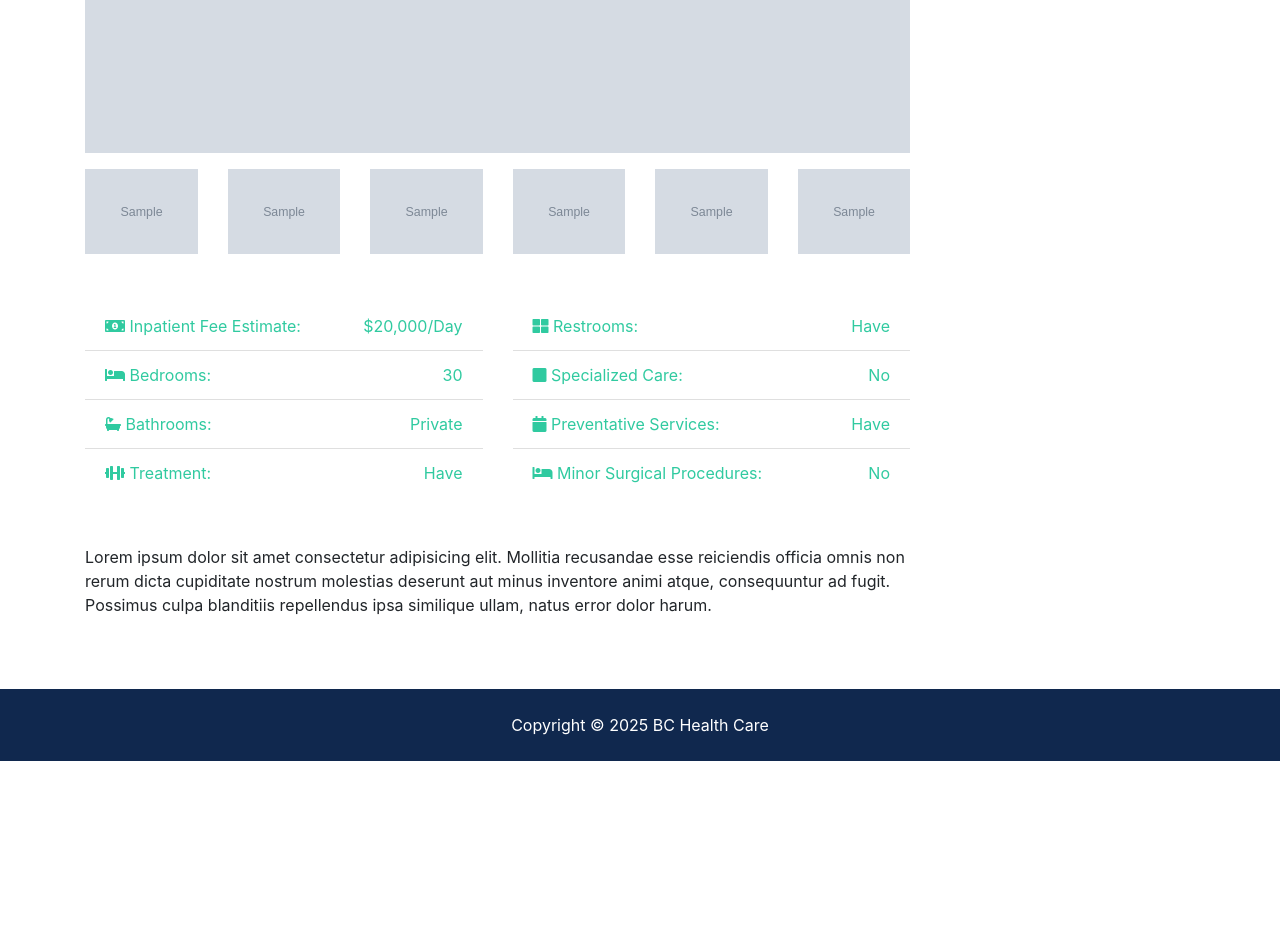
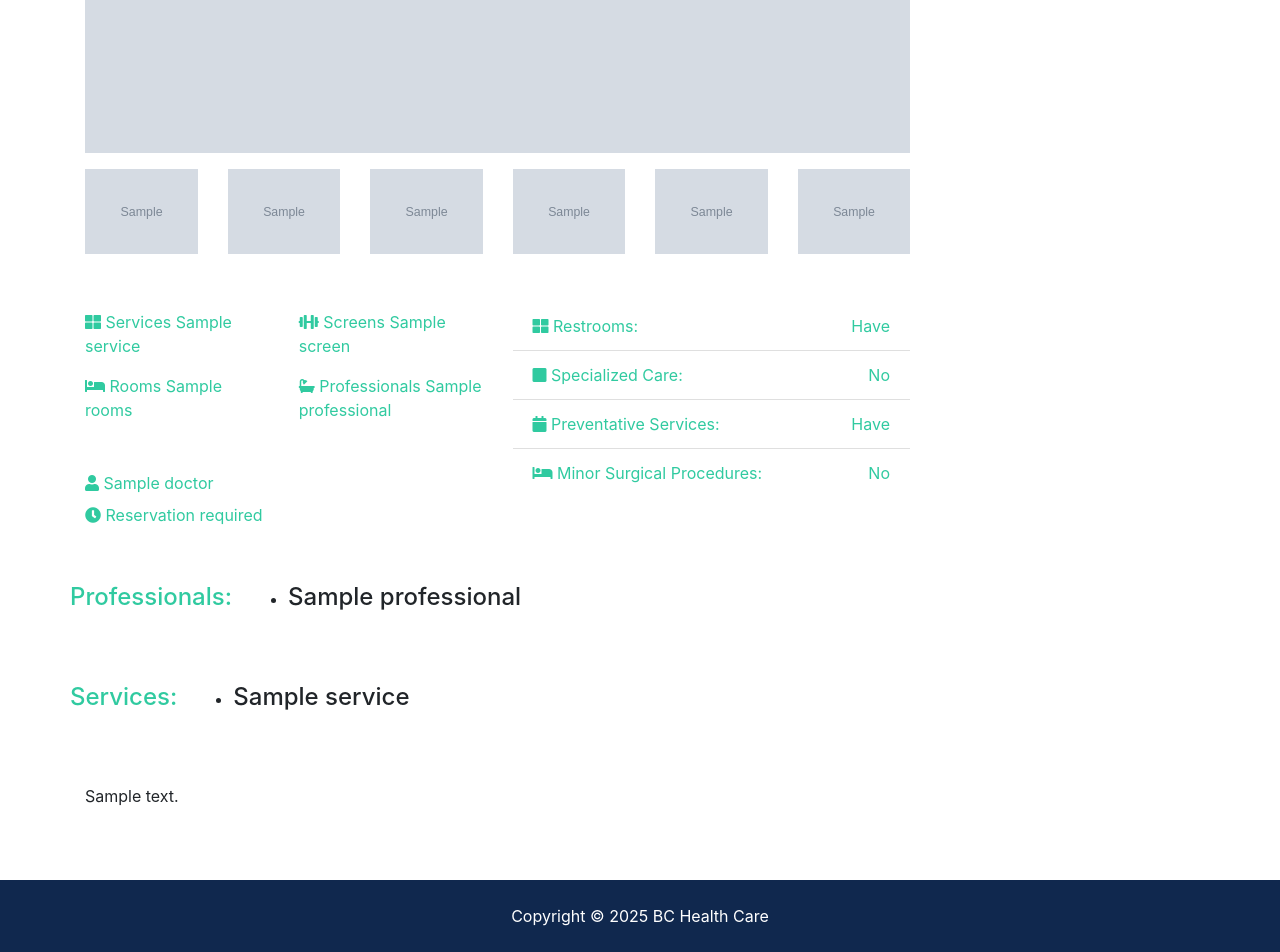
Before and after one commit to christinawkhau/ERB7F, a Django app: template templates/listings/listing.html in a window 1280 px wide. Shown: the part 1013-1965 px from the top of the page. Before the commit the page ends 1774 px from the top, so only its background shows below. Run offline with Django 5.2, Linux system fonts and the light colour scheme; the template is opened without the code that fills it: most values are stand-ins (such as "Sample title", 1, 10 or a date in 2020); grey boxes marked "Sample" are stand-in pictures; some libraries are stand-ins or nearby versions.

Commit message:
Step 19 : final fixed up of lising.html

```diff
--- a/config/settings.py
+++ b/config/settings.py
@@ -90,7 +90,7 @@ DATABASES = {
         'ENGINE': 'django.db.backends.postgresql',
         'NAME': 'clinic',
         'USER': 'postgres',
-        'PASSWORD': os.getenv("DB_PASSWORD"),
+        'PASSWORD': '1234',
         'HOST': 'localhost',
         'PORT': '5432'
     }
--- a/templates/listings/listing.html
+++ b/templates/listings/listing.html
@@ -159,23 +159,23 @@
             <div class="row mb-5 fields">
               <div class="col-md-6">
                 <ul class="list-group list-group-flush">
-                  <li class="list-group-item text-secondary">
-                    <i class="fas fa-money-bill-alt"></i> Inpatient Fee
-                    Estimate:
-                    <span class="float-right">$20,000/Day</span>
-                  </li>
-                  <li class="list-group-item text-secondary">
-                    <i class="fas fa-bed"></i> Bedrooms:
-                    <span class="float-right">30</span>
-                  </li>
-                  <li class="list-group-item text-secondary">
-                    <i class="fas fa-bath"></i> Bathrooms:
-                    <span class="float-right">Private</span>
-                  </li>
-                  <li class="list-group-item text-secondary">
-                    <i class="fas fa-dumbbell"></i> Treatment:
-                    <span class="float-right"> Have </span>
-                  </li>
+                  <div class="row py-2 text-secondary">
+                  <div class="col-6"><i class="fas fa-th-large"></i> Services {{listing.service}}</div>
+                  <div class="col-6"><i class="fas fa-dumbbell"></i> Screens {{listing.screen}}</div>
+                </div>
+                <div class="row py-2 text-secondary">
+                  <div class="col-6"><i class="fas fa-bed"></i> Rooms {{listing.rooms}}</div>
+                  <div class="col-6"><i class="fas fa-bath"></i> Professionals {{listing.professional}}</div>
+                </div>
+                <hr />
+                <div class="row py-2 text-secondary">
+                  <div class="col-12"><i class="fas fa-user"></i> {{listing.doctor.name}}</div>
+                </div>
+                <div class="row text-secondary pb-2">
+                  <div class="col-12">
+                    <i class="fas fa-clock"></i> Reservation required
+                  </div>
+                </div>
                 </ul>
               </div>
               <div class="col-md-6">
@@ -200,14 +200,43 @@
               </div>
             </div>
 
+            <!-- professional -->
+             <div class="row mb-5">
+              <h4 class="mr-3 text-secondary">Professionals: </h4>
+               {% if listing.professionals.all %}  <!-- Check if there are any professionals -->
+               <ul>
+                {% for professional in listing.professionals.all %}
+              <!--- Access fields from the Subject model (e.g., name)  -->
+                <li class="mr-3"><h4>{{ professional.name}}</h4></li>
+                {% endfor %}
+               </ul>
+               {% else %}
+               <h4> No Professionals </h4>
+               {% endif %}
+              </div>
+
+            <!-- services -->
+             <div class="row mb-5">
+              <h4 class="mr-3 text-secondary">Services: </h4>
+               {% if listing.services.all %}  <!-- Check if there are any services -->
+               <ul>
+                {% for professional in listing.services.all %}
+              <!--- Access fields from the Subject model (e.g., name)  -->
+                <li class="mr-3"><h4>{{ services.name}}</h4></li>
+                {% endfor %}
+               </ul>
+               {% else %}
+               <h4> No Services </h4>
+               {% endif %}
+              </div>
+
+
+
+
             <!-- Description -->
             <div class="row mb-5">
-              <div class="col-md-12">
-                Lorem ipsum dolor sit amet consectetur adipisicing elit.
-                Mollitia recusandae esse reiciendis officia omnis non rerum
-                dicta cupiditate nostrum molestias deserunt aut minus inventore
-                animi atque, consequuntur ad fugit. Possimus culpa blanditiis
-                repellendus ipsa similique ullam, natus error dolor harum.
+              <div class="col-md-12">{{listing.description}}
+
               </div>
             </div>
           </div>
```
Also changed, not shown: readme.md (added), 1 other file.
